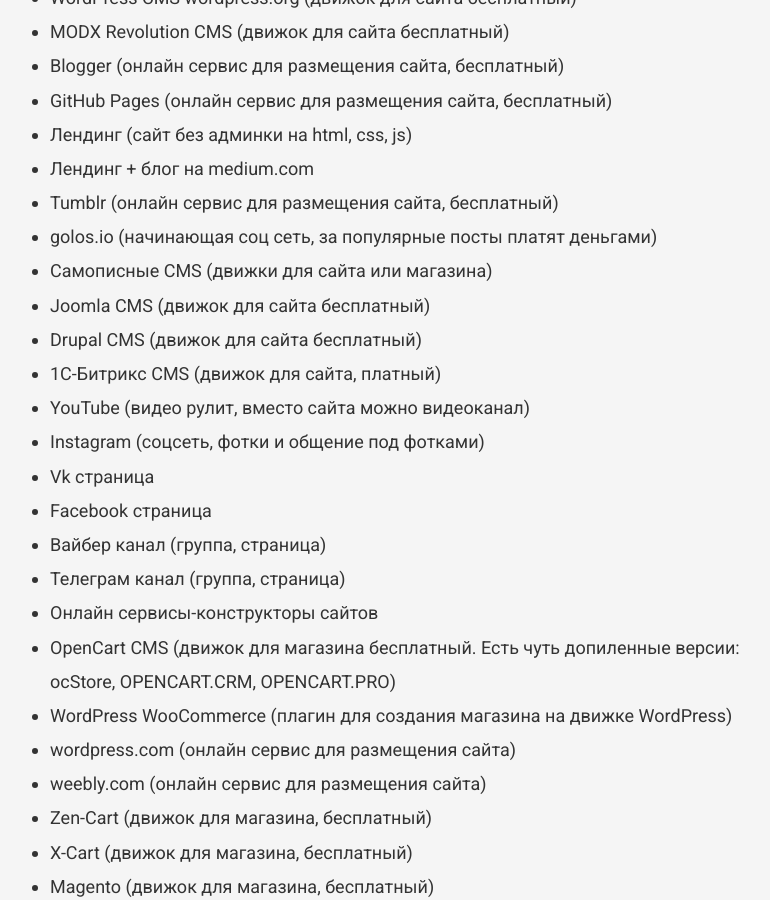
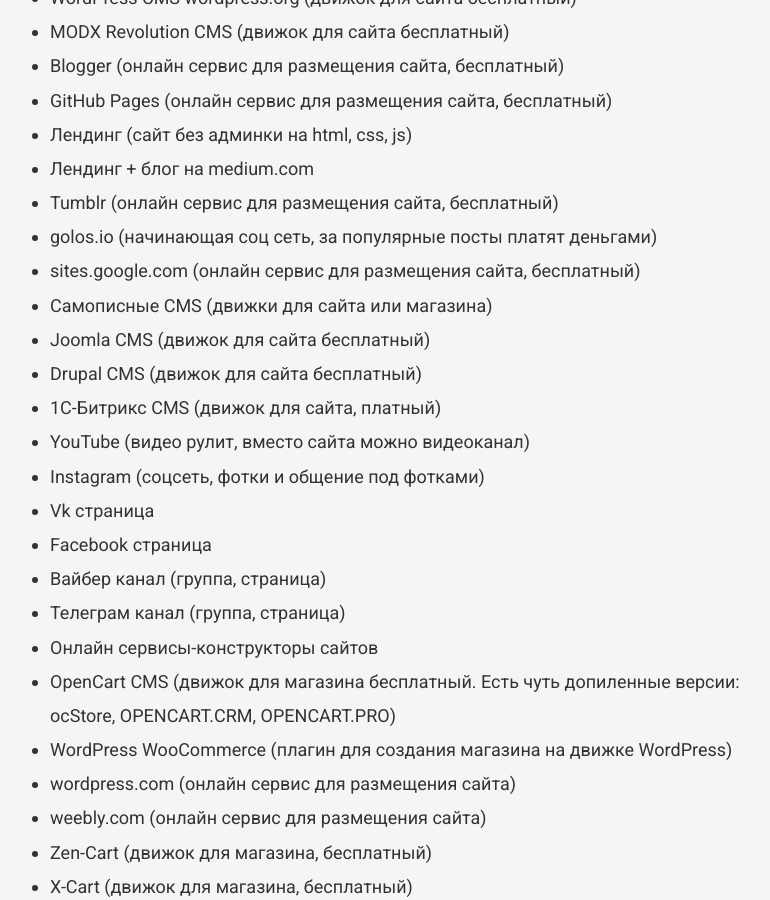
Before and after one commit to VadymVolos/vadymvolos.github.io, a Jekyll site: the page built from _posts/digital-marketing/2017-02-07-varianty-na-chem-sdelat-sayt.md, in a window 1280 px wide and 900 px high, scrolled down 923 px. Shown: the whole window, without its empty margins (250-1020 px from the left). Built offline with Jekyll 4.4.1, drawn with Linux system fonts in a browser that asks for light colours; nearby versions of some CDN libraries; comment, search, counter and statistics services are not loaded.

Commit message:
Update 2017-02-07-varianty-na-chem-sdelat-sayt.md

```diff
--- a/_posts/digital-marketing/2017-02-07-varianty-na-chem-sdelat-sayt.md
+++ b/_posts/digital-marketing/2017-02-07-varianty-na-chem-sdelat-sayt.md
@@ -21,6 +21,7 @@
     <li>Лендинг + блог на medium.com</li>
     <li>Tumblr (онлайн сервис для размещения сайта, бесплатный)</li>
     <li>golos.io (начинающая соц сеть, за популярные посты платят деньгами)</li>
+    <li>sites.google.com (онлайн сервис для размещения сайта, бесплатный)</li>
     <li>Самописные CMS (движки для сайта или магазина)</li>
     <li>Joomla CMS (движок для сайта бесплатный)</li>
     <li>Drupal CMS (движок для сайта бесплатный)</li>
```
